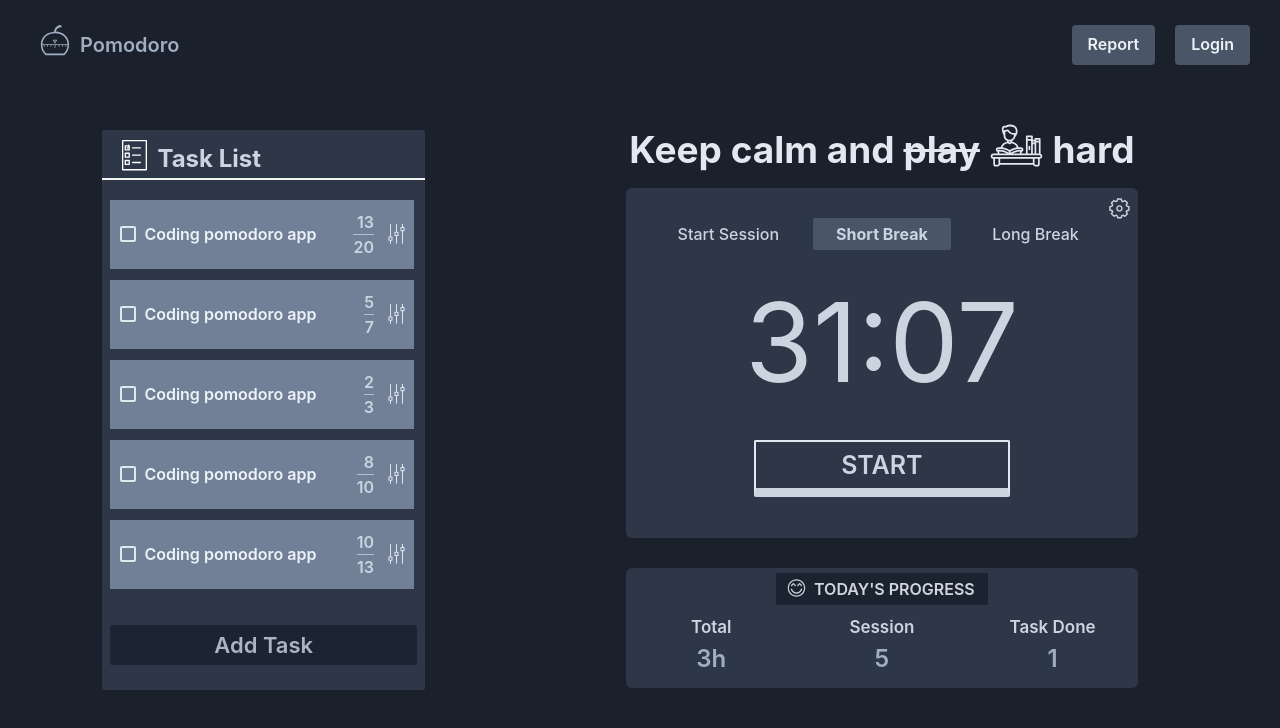
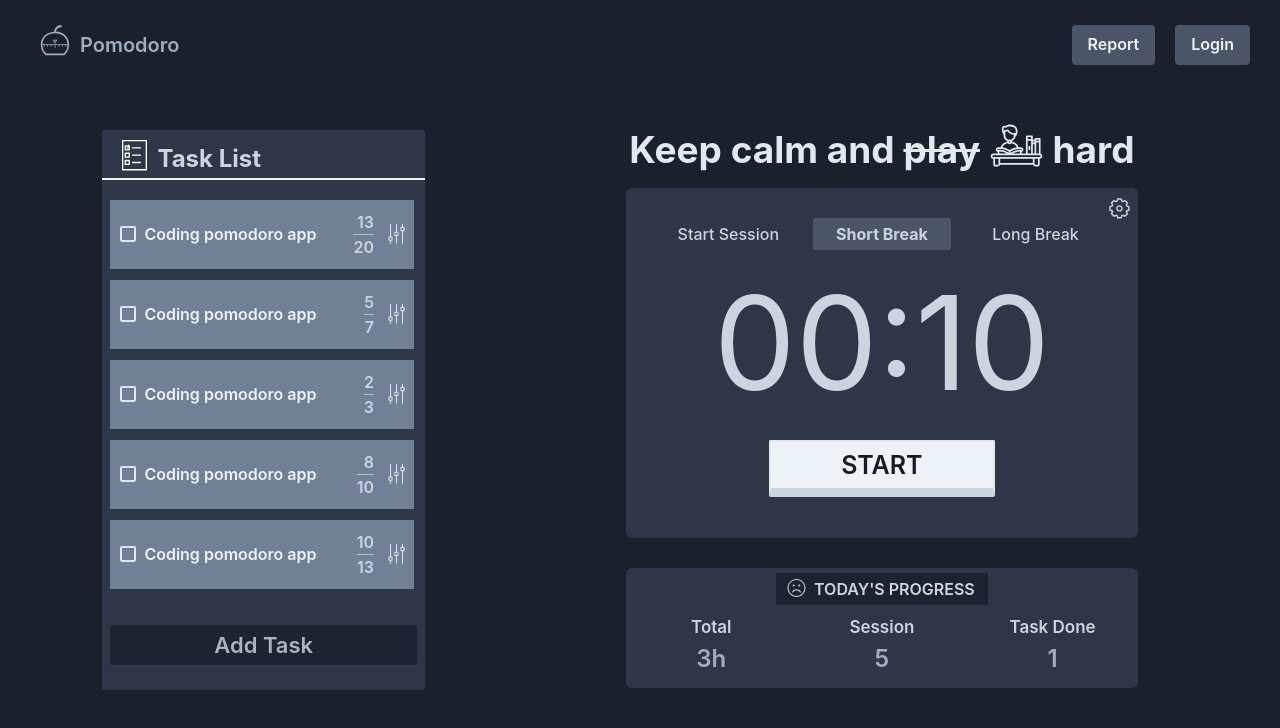
Before and after one commit to ttq186/Pomodoro, a React (Create React App) app in the folder client/: page / in a window 1280 px wide. Shown: the top 728 px of the page. Built offline with nearby package versions, Linux system fonts and the light colour scheme.

Commit message:
add count down functionality

```diff
--- a/client/src/components/Clock.js
+++ b/client/src/components/Clock.js
@@ -2,8 +2,13 @@ import { useRef } from 'react';
 import { useDispatch, useSelector } from 'react-redux';
 import { Box, Flex, Center, Button } from '@chakra-ui/react';
 import ModalDialog from './ModalDialog';
-import { CLOCK_TOGGLE_START } from '../constants/clockConstants';
+import {
+  CLOCK_TOGGLE_START,
+  CLOCK_UPDATE_TIME_LEFT,
+} from '../constants/clockConstants';
 import ClockMod from './ClockMode';
+import { secondsToTime } from '../utils';
+import store from '../store';
 
 const Clock = () => {
   const dispatch = useDispatch();
@@ -19,11 +24,37 @@ const Clock = () => {
     isLongBreak: clockState.mode === 'LONG_BREAK' ? true : false,
   };
 
-  const handleStartClick = () => {
-    dispatch({
-      type: CLOCK_TOGGLE_START,
-      payload: !clockState.isStart,
-    });
+  const startCountdown = async (time) => {
+    const delay = (ms) => new Promise((resolve) => setTimeout(resolve, ms));
+
+    dispatch({ type: CLOCK_TOGGLE_START });
+
+    while (time > 0) {
+      if (!store.getState().clock.isStart) return;
+
+      time--;
+      dispatch({
+        type: CLOCK_UPDATE_TIME_LEFT,
+        payload: time,
+      });
+      await delay(1000);
+    }
+
+    dispatch({ type: CLOCK_TOGGLE_START });
+  };
+
+  const stopCountdown = () => {
+    dispatch({ type: CLOCK_TOGGLE_START });
+  };
+
+  const handleToggleState = async () => {
+    if (!store.getState().clock.isStart) {
+      const time = parseInt(clockState.timeLeft, 10);
+      await startCountdown(time);
+      return;
+    }
+
+    stopCountdown();
   };
 
   return (
@@ -50,31 +81,39 @@ const Clock = () => {
           content='Start Session'
           ref={startSessionRef}
         />
-        <ClockMod isActive={mode.isShortBreak} content='Short Break' ref={shortBreakRef} />
-        <ClockMod isActive={mode.isLongBreak} content='Long Break' ref={longBreakRef} />
+        <ClockMod
+          isActive={mode.isShortBreak}
+          content='Short Break'
+          ref={shortBreakRef}
+        />
+        <ClockMod
+          isActive={mode.isLongBreak}
+          content='Long Break'
+          ref={longBreakRef}
+        />
       </Flex>
-      <Center fontSize={{ base: '70px', md: '110px' }}>31:07</Center>
+      <Center fontSize={{ base: '90px', md: '130px' }} my='-15px'>
+        {secondsToTime(clockState.timeLeft)}
+      </Center>
 
       <Button
         variant='customize'
-        fontSize={{ sm: '20px', md: '25px' }}
+        fontSize={{ base: '19px', md: '25px' }}
         textTransform='uppercase'
-        w='50%'
+        w='44%'
         py={{ base: '15px', md: '23px' }}
         mt={{ base: '17px', md: '15px' }}
         borderRadius='sm'
         borderWidth='2px'
         borderBottom='9px solid #CBD5E0'
-        mx='25%'
-        _hover={{
-          bg: 'gray.100',
-          color: '#171923',
-        }}
+        bg='gray.100'
+        color='#171923'
+        mx='28%'
         _active={{
           borderBottom: '2px solid #fefefe',
           mt: '22px',
         }}
-        onClick={handleStartClick}
+        onClick={handleToggleState}
       >
         {clockState.isStart ? 'STOP' : 'START'}
       </Button>
--- a/client/src/components/Summary.js
+++ b/client/src/components/Summary.js
@@ -19,7 +19,7 @@ const Summary = () => {
       w='lg'
       textAlign='center'
       color='gray.400'
-      my={{base: '20px', md: '30px'}}
+      my={{ base: '20px', md: '30px' }}
       borderRadius='md'
     >
       <Tag
@@ -27,41 +27,57 @@ const Summary = () => {
         bg='gray.800'
         px='13px'
         mt='5px'
-        mb={{base: '7px', md: '10px'}}
+        mb={{ base: '7px', md: '10px' }}
         borderRadius='sm'
         opacity='0.85'
       >
         <Image
-          src={Happy}
-          // src={Sad}
+          src={1 + 1 !== 2 ? Happy : Sad}
           w={{ base: '20px', md: '25px' }}
           h={{ base: '20px', md: '25px' }}
           mr='5px'
           ml='-5px'
           mt='2px'
         />
-        <TagLabel color='gray.100' textTransform='uppercase' fontWeight='600' fontSize={{ base: '13px', md: '16px' }}>
+        <TagLabel
+          color='gray.100'
+          textTransform='uppercase'
+          fontWeight='600'
+          fontSize={{ base: '13px', md: '16px' }}
+        >
           Today's Progress
         </TagLabel>
       </Tag>
 
       <StatGroup>
         <Stat>
-          <StatLabel color='gray.300' fontWeight='600' fontSize={{base: '13px', md: '17px'}}>
+          <StatLabel
+            color='gray.300'
+            fontWeight='600'
+            fontSize={{ base: '13px', md: '17px' }}
+          >
             Total
           </StatLabel>
           <StatNumber>3h</StatNumber>
         </Stat>
 
         <Stat>
-          <StatLabel color='gray.300' fontWeight='600' fontSize={{base: '13px', md: '17px'}}>
+          <StatLabel
+            color='gray.300'
+            fontWeight='600'
+            fontSize={{ base: '13px', md: '17px' }}
+          >
             Session
           </StatLabel>
           <StatNumber>5</StatNumber>
         </Stat>
 
         <Stat>
-          <StatLabel color='gray.300' fontWeight='600' fontSize={{base: '13px', md: '17px'}}>
+          <StatLabel
+            color='gray.300'
+            fontWeight='600'
+            fontSize={{ base: '13px', md: '17px' }}
+          >
             Task Done
           </StatLabel>
           <StatNumber>1</StatNumber>
--- a/client/src/constants/clockConstants.js
+++ b/client/src/constants/clockConstants.js
@@ -1,2 +1,4 @@
-export const CLOCK_TOGGLE_START = "CLOCK_TOGGLE_START";
-export const CLOCK_TOGGLE_MODE = "CLOCK_TOGGLE_MODE";
+export const CLOCK_TOGGLE_START = 'CLOCK_TOGGLE_START';
+export const CLOCK_TOGGLE_MODE = 'CLOCK_TOGGLE_MODE';
+export const CLOCK_UPDATE_TIME_LEFT = 'CLOCK_UPDATE_TIME_LEFT';
+export const CLOCK_UPDATE_INTERVAL_ID = 'CLOCK_UPDATE_INTERVAL_ID';
--- a/client/src/reducers/clockReducers.js
+++ b/client/src/reducers/clockReducers.js
@@ -1,11 +1,13 @@
 import {
   CLOCK_TOGGLE_START,
   CLOCK_TOGGLE_MODE,
+  CLOCK_UPDATE_TIME_LEFT,
 } from '../constants/clockConstants';
 
 const initialState = {
   isStart: false,
   mode: 'SHORT_BREAK',
+  timeLeft: '10',
 };
 
 export const clockReducer = (state = initialState, action) => {
@@ -13,8 +15,9 @@ export const clockReducer = (state = initialState, action) => {
     case CLOCK_TOGGLE_START:
       return {
         ...state,
-        isStart: action.payload,
+        isStart: !state.isStart,
       };
+
     case CLOCK_TOGGLE_MODE:
       if (action.payload !== state.mode)
         return {
@@ -22,6 +25,13 @@ export const clockReducer = (state = initialState, action) => {
           mode: action.payload,
         };
       return state;
+
+    case CLOCK_UPDATE_TIME_LEFT:
+      return {
+        ...state,
+        timeLeft: action.payload,
+      };
+
     default:
       return state;
   }
--- /dev/null
+++ b/client/src/utils.js
@@ -0,0 +1,13 @@
+export const timeToSeconds = (time) => {
+  const [minutes, seconds] = time.split(':');
+  return parseInt(minutes, 10) * 60 + parseInt(seconds, 10);
+};
+
+export const secondsToTime = (seconds) => {
+  let minutes = Math.floor(seconds / 60);
+  if (minutes < 10) minutes = '0' + minutes;
+
+  let secondsLeft = seconds - minutes * 60;
+  if (secondsLeft < 10) secondsLeft = '0' + secondsLeft;
+  return minutes + ':' + secondsLeft;
+};
```
